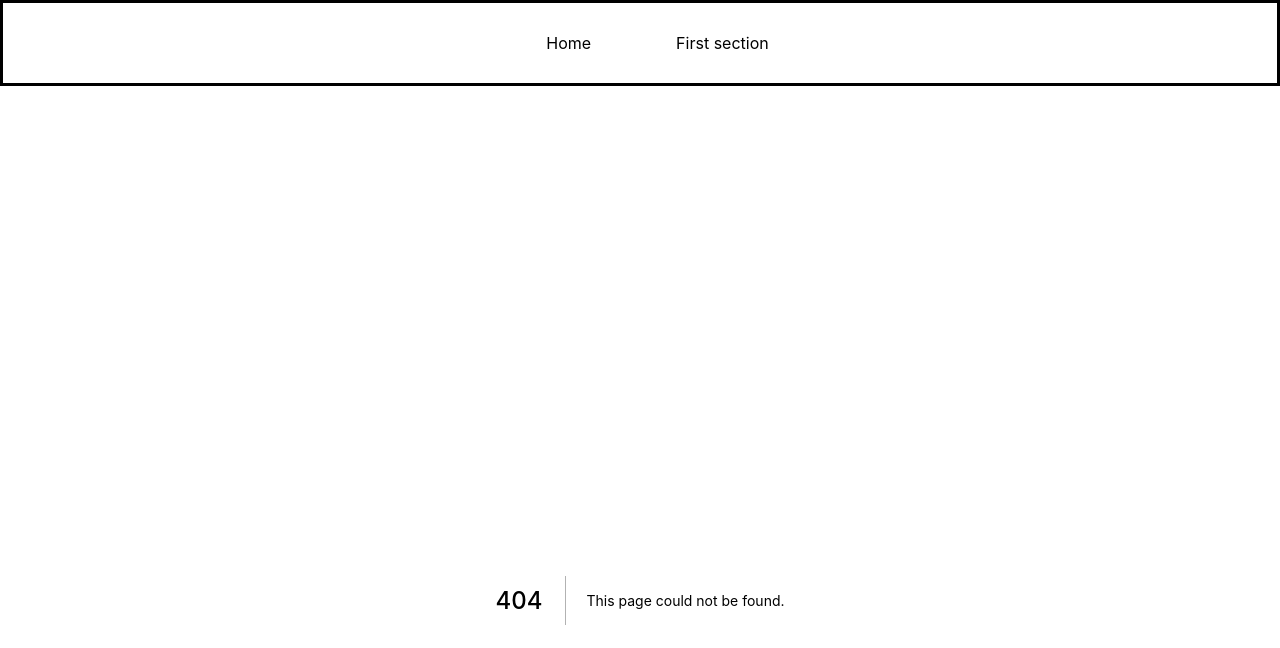
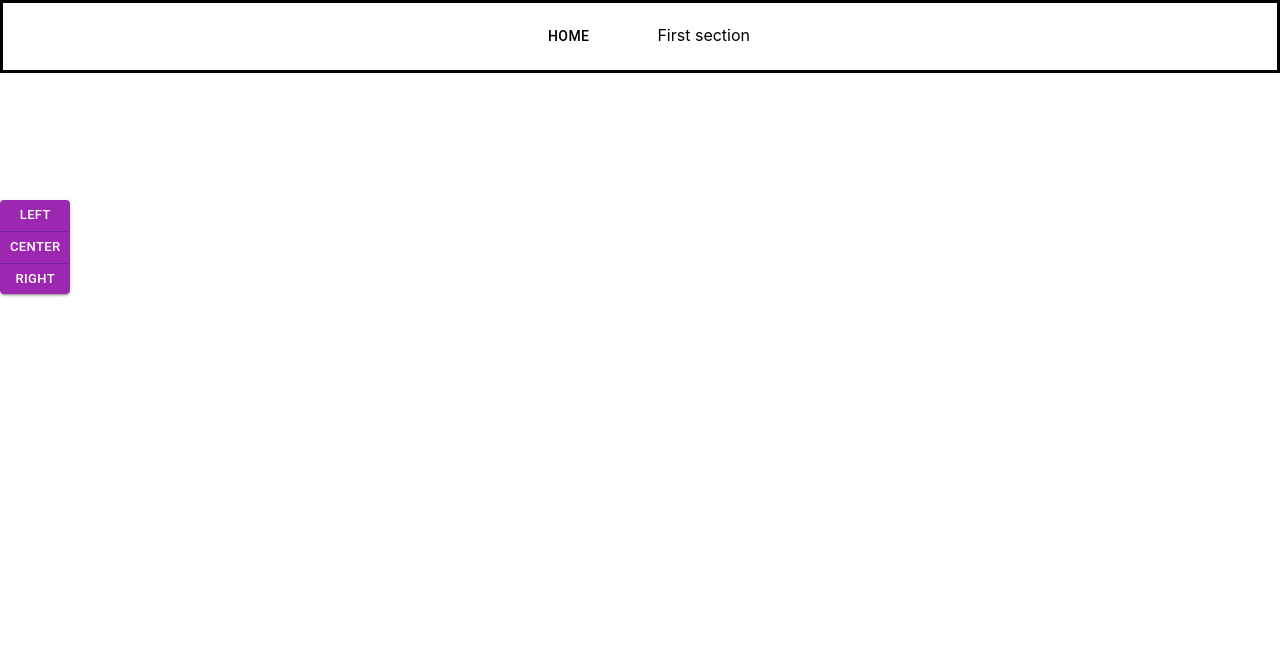
Before and after one commit to DantesSagan/materialNextReact, a Next.js app: page /groupbuttons in a window 1280 px wide. Before the commit this address had no page. Shown: the top 648 px of the page. Built offline with nearby package versions, Linux system fonts and the light colour scheme.

Commit message:
5 group button

```diff
--- a/components/layout/navbar.js
+++ b/components/layout/navbar.js
@@ -1,3 +1,4 @@
+import { Stack, Button, IconButton, ButtonGroup } from '@mui/material';
 import Link from 'next/link';
 
 export default function Navbar() {
@@ -79,7 +80,7 @@ export default function Navbar() {
         <div id='navbar'>
           {' '}
           <div className='' style={{ display: 'inline-block' }}>
-            <section
+            <Button
               className='buttonM '
               style={{
                 color: 'black',
@@ -96,7 +97,7 @@ export default function Navbar() {
                   <a>Home</a>
                 </Link>
               </li>
-            </section>{' '}
+            </Button>{' '}
           </div>
           <div className='' style={{ display: 'inline-block' }}>
             <section
@@ -106,16 +107,34 @@ export default function Navbar() {
               First section
               <div className='dropdown-content'>
                 {' '}
-                <li className='button'>
+                <Stack direction='row' display='inline-block'>
+                  {/* You can specify thig group on buttons with variant/orientation*/}
+                  <ButtonGroup
+                    variant='contained'
+                    orientation='vertical'
+                    size='small'
+                    color='secondary'
+                    aria-label='alignment button group'
+                  >
+                    <Button variant='contained'>
                       <Link href='/typography'>
                         <a>Link to typography</a>
                       </Link>
-                </li>
-                <li className='button'>
+                    </Button>
+                    <Button variant='contained'>
+                      {' '}
                       <Link href='/muibuttons'>
                         <a>Link to button</a>
                       </Link>
-                </li>
+                    </Button>
+                    <Button variant='contained'>
+                      {' '}
+                      <Link href='/groupbuttons'>
+                        <a>Link to Group buttons</a>
+                      </Link>
+                    </Button>
+                  </ButtonGroup>
+                </Stack>
               </div>
             </section>{' '}
           </div>
--- /dev/null
+++ b/pages/groupbuttons/index.js
@@ -0,0 +1,24 @@
+import { Stack, Button, ButtonGroup } from '@mui/material';
+
+import React from 'react';
+
+export default function MuiButton() {
+  return (
+    <Stack direction='row' display='inline-block'>
+      {/* You can specify thig group on buttons with variant/orientation*/}
+      <ButtonGroup
+        variant='contained'
+        orientation='vertical'
+        size='small'
+        color='secondary'
+        aria-label='alignment button group'
+      >
+        <Button variant='contained' onClick={() => alert('Left clicked')}>
+          Left
+        </Button>
+        <Button variant='contained'>Center</Button>
+        <Button variant='contained'>Right</Button>
+      </ButtonGroup>
+    </Stack>
+  );
+}
--- a/pages/muibuttons/index.js
+++ b/pages/muibuttons/index.js
@@ -54,7 +54,7 @@ export default function MuiButton() {
           Small
         </Button>
       </Stack>
-      <Stack spacing={2} direction='row'>
+      <Stack display='inline-block' spacing={2} direction='row'>
         {/* disableRipple turn off water waving effect on a place you click on */}
         {/* (icon before text) */}
         <Button vairant='contained' startIcon={<SendIcon />} disableRipple>
--- a/styles/navbar.css
+++ b/styles/navbar.css
@@ -14,7 +14,6 @@
 
 .dropdown:hover .dropdown-content {
   display: block;
-  border: 2px solid red;
   border-radius: 15px;
 }
 
```
Lines whose indentation alone changed are shown as unchanged.
